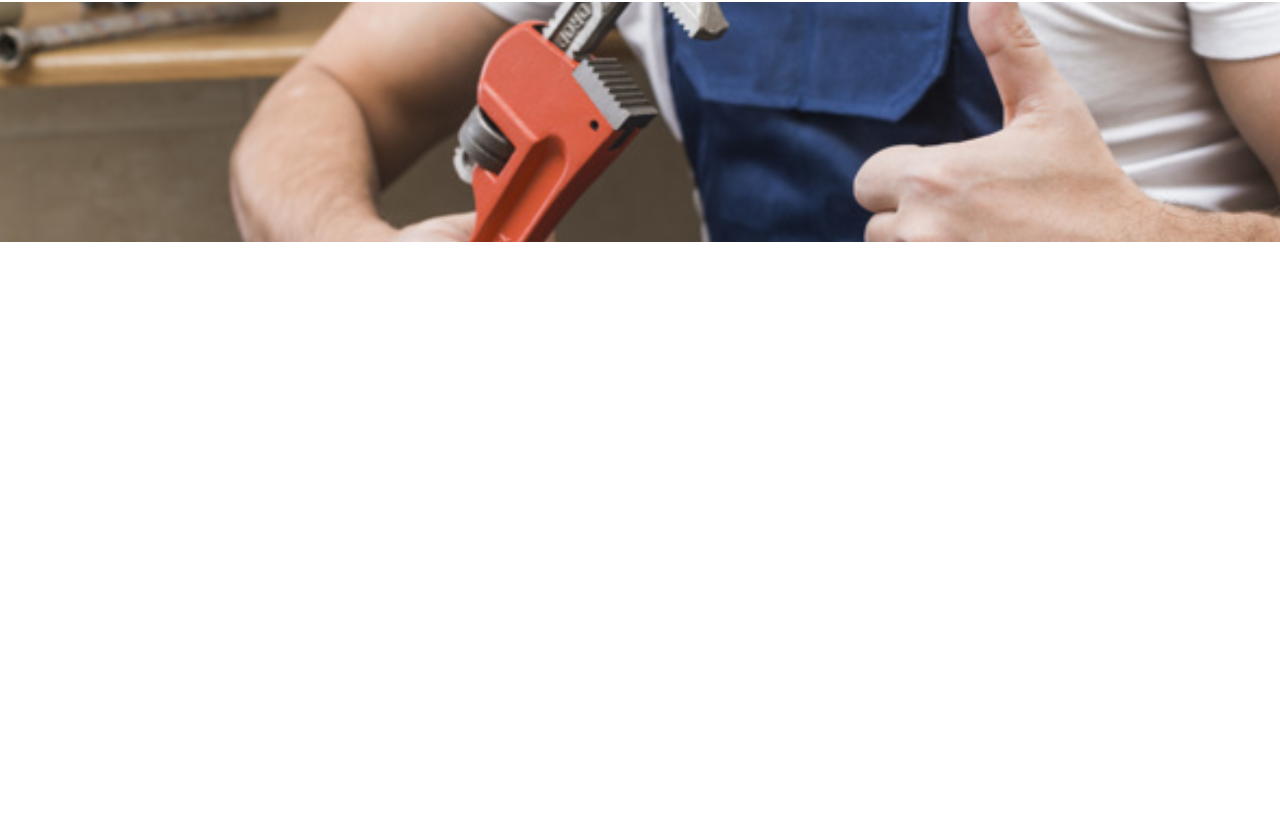
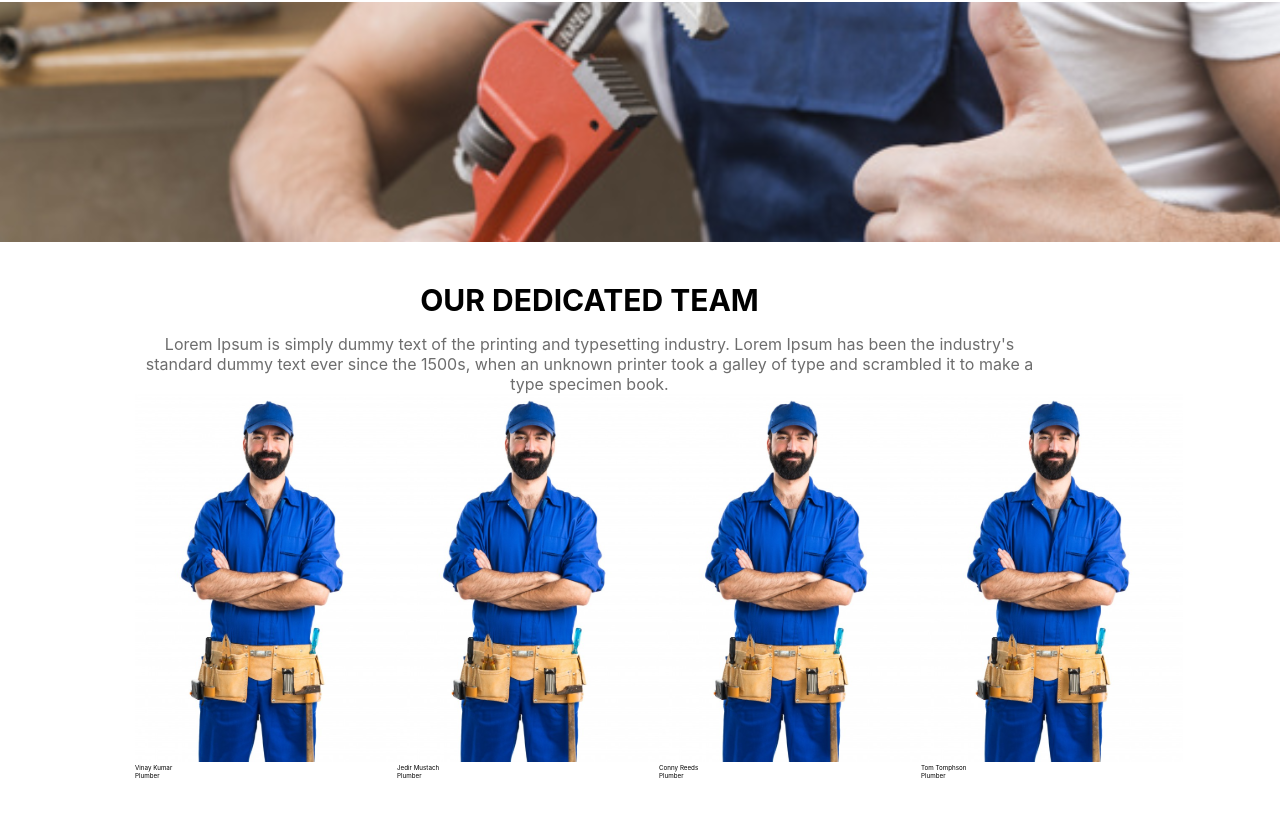
Before and after one commit to SaMatheus/Plumber-Clone, a Next.js app: page / in a window 1280 px wide. Shown: the part 2219-3035 px from the top of the page. Before the commit the page ends 2461 px from the top, so only its background shows below. Built offline with nearby package versions, Linux system fonts and the light colour scheme.

Commit message:
Construçao do site em andamento

```diff
--- /dev/null
+++ b/src/data/teamData.js
@@ -0,0 +1,24 @@
+const teamData = [
+  {
+    id: 1,
+    name: 'Vinay Kumar',
+    job: 'Plumber',
+  },
+  {
+    id: 2,
+    name: 'Jedir Mustach',
+    job: 'Plumber',
+  },
+  {
+    id: 3,
+    name: 'Conny Reeds',
+    job: 'Plumber',
+  },
+  {
+    id: 4,
+    name: 'Tom Tomphson',
+    job: 'Plumber',
+  }
+]
+
+export default teamData
--- a/src/pages/index.js
+++ b/src/pages/index.js
@@ -9,6 +9,7 @@ import Header from '../components/Header'
 
 // DATA
 import pointsData from '../data/pointsData'
+import teamData from '../data/teamData'
 
 export default function Home() {
   return (
@@ -111,7 +112,30 @@ export default function Home() {
         </div>
       </section>
       <section className={styles.imageContainer}></section>
-      <section></section>
+      <section className={styles.teamContainer}>
+        <div className={styles.teamText}>
+          <h1>Our Dedicated Team</h1>
+          <p>
+            Lorem Ipsum is simply dummy text of the printing and typesetting industry.
+            Lorem Ipsum has been the industry's standard dummy text ever since the 1500s,
+            when an unknown printer took a galley of type and scrambled it to make a type
+            specimen book.
+          </p>
+        </div>
+        <div className={styles.teamImages}>
+          {teamData.map(employee => {
+            return (
+              <div key={employee.id} className={styles.teamEmployee}>
+                <img src="/icons/team.svg" alt=""/>
+                <div className={styles.teamEmployeeText}>
+                  <p>{employee.name}</p>
+                  <span>{employee.job}</span>
+                </div>
+              </div>
+            )
+          })}
+        </div>
+      </section>
       <section></section>
       <section></section>
     </>
--- a/src/styles/pages/Home.module.css
+++ b/src/styles/pages/Home.module.css
@@ -322,3 +322,40 @@
   /* Visual */
   background: url('/icons/section_img.svg') no-repeat center center / cover;
 }
+
+/* Team Container */
+.teamContainer {
+  /* Box Model */
+  height: 80vh;
+  width: 100%;
+  padding-top: 4rem;
+  padding-bottom: 4rem;
+}
+
+.teamText {
+  /* Box Model */
+  width: 90%;
+
+  /* Tipography */
+  text-align: center;
+}
+.teamText h1 {
+  /* Box Model */
+  margin-bottom: 1.6rem;
+
+  /* Tipography */
+  font-size: 3rem;
+  text-transform: uppercase;
+}
+.teamText p {
+  /* Tipography */
+  font-size: 1.6rem;
+
+  /* Color */
+  color: var(--text3);
+}
+
+.teamImages {
+  display: grid;
+  grid-template-columns: repeat(4, 1fr);
+}
```
Also changed, not shown: public/icons/team.svg (added).
